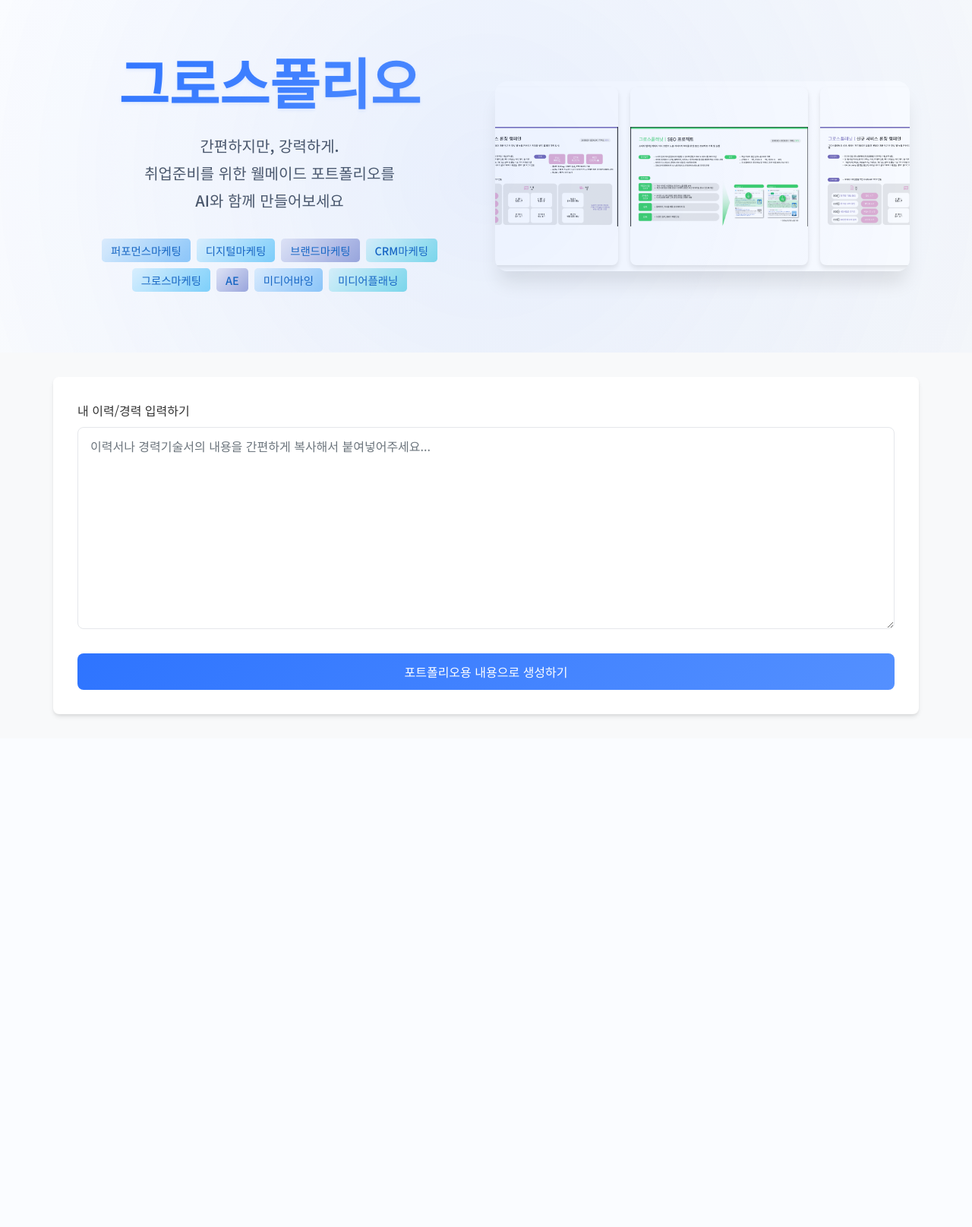
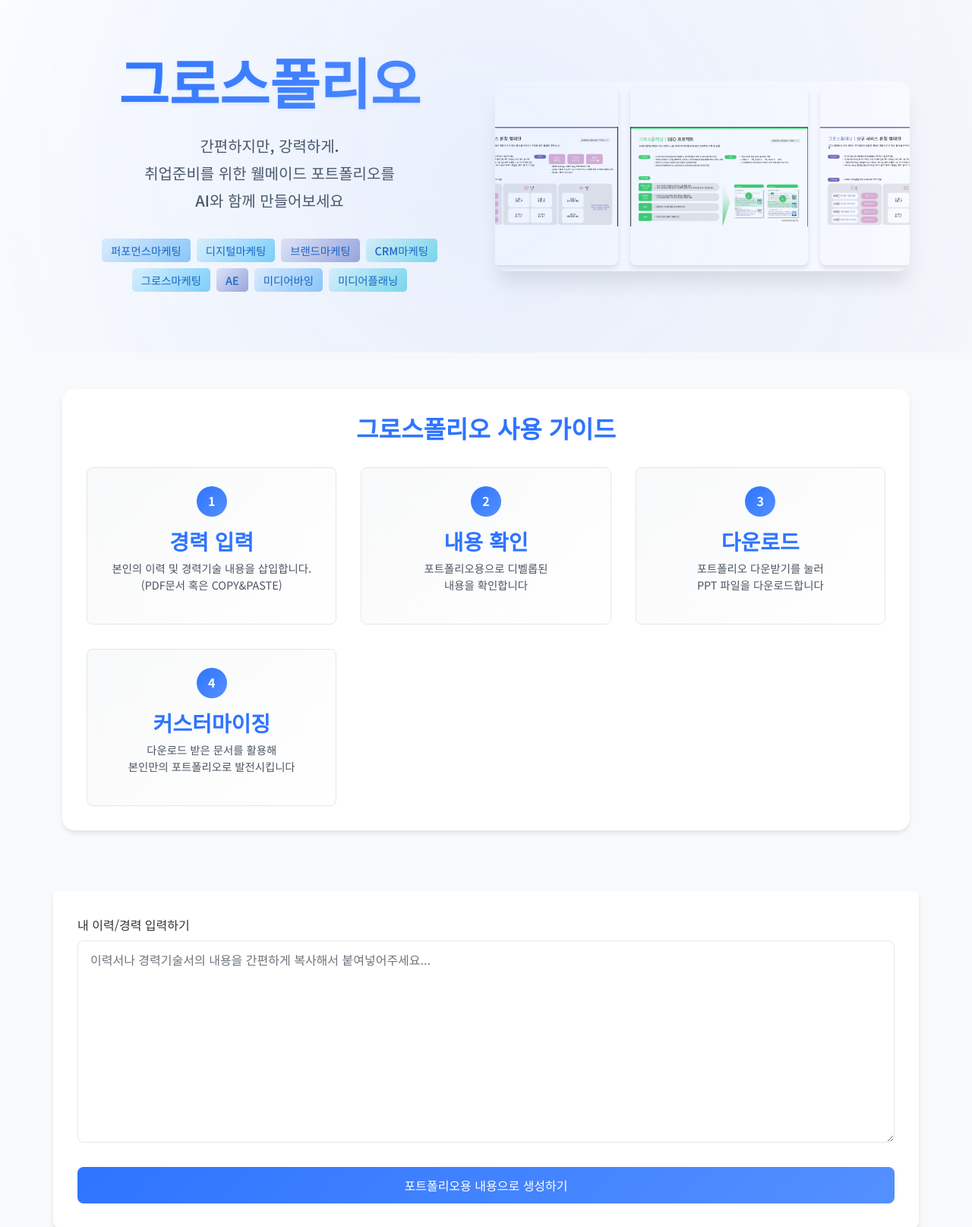
Before and after one commit to earningss793/GROWTHFOLIO2, a Flask app: page / in a window 1280 px wide. Shown: the top 1615 px of the page at 76% size. Before the commit the page ends 945 px from the top, so only its background shows below. Run offline with Flask 3, Linux system fonts and the light colour scheme.

Commit message:
Agent query: 서비스 사용 가이드가 4단계로 명확하게 표시되나요?
Add step-by-step guide for using Growthfolio.

Screenshot: https://storage.googleapis.com/screenshot-production-us-central1/2ddb2ace-feac-4855-9cc1-31eebc75f8a6/f02b78fb-0b98-4723-ab19-a68c3b588af7.jpg

```diff
--- a/static/css/styles.css
+++ b/static/css/styles.css
@@ -408,3 +408,66 @@ pre {
 .notion-tag.ae { background: linear-gradient(135deg, #E8EAF6, #9FA8DA); }
 .notion-tag.media-buying { background: linear-gradient(135deg, #E3F2FD, #90CAF9); }
 .notion-tag.media-planning { background: linear-gradient(135deg, #E0F7FA, #80DEEA); }
+
+
+/* Step by Step 가이드 스타일 */
+.steps-guide {
+    margin: 3rem 0;
+    padding: 2rem;
+    background: white;
+    border-radius: 1rem;
+    box-shadow: 0 4px 6px -1px rgba(0, 0, 0, 0.1);
+}
+
+.steps-guide h2 {
+    text-align: center;
+    color: #2E74FF;
+    margin-bottom: 2rem;
+    font-weight: 700;
+}
+
+.steps-container {
+    display: grid;
+    grid-template-columns: repeat(auto-fit, minmax(250px, 1fr));
+    gap: 2rem;
+    margin-top: 2rem;
+}
+
+.step-item {
+    text-align: center;
+    padding: 1.5rem;
+    background: linear-gradient(135deg, #f8f9fa, #ffffff);
+    border-radius: 0.5rem;
+    border: 1px solid #e5e7eb;
+    transition: all 0.3s ease;
+}
+
+.step-item:hover {
+    transform: translateY(-5px);
+    box-shadow: 0 10px 15px -3px rgba(0, 0, 0, 0.1);
+}
+
+.step-number {
+    width: 40px;
+    height: 40px;
+    background: linear-gradient(135deg, #2E74FF, #5490FF);
+    color: white;
+    border-radius: 50%;
+    display: flex;
+    align-items: center;
+    justify-content: center;
+    margin: 0 auto 1rem;
+    font-weight: bold;
+}
+
+.step-title {
+    color: #2E74FF;
+    font-weight: 600;
+    margin-bottom: 0.5rem;
+}
+
+.step-description {
+    color: #4b5563;
+    font-size: 0.9rem;
+    line-height: 1.5;
+}
--- a/templates/index.html
+++ b/templates/index.html
@@ -60,6 +60,47 @@
         <div class="glow-background"></div>
     </div>
 
+    <!-- Step by Step 가이드 추가 -->
+    <div class="container">
+        <div class="steps-guide">
+            <h2>그로스폴리오 사용 가이드</h2>
+            <div class="steps-container">
+                <div class="step-item">
+                    <div class="step-number">1</div>
+                    <h3 class="step-title">경력 입력</h3>
+                    <p class="step-description">
+                        본인의 이력 및 경력기술 내용을 삽입합니다.<br>
+                        (PDF문서 혹은 COPY&PASTE)
+                    </p>
+                </div>
+                <div class="step-item">
+                    <div class="step-number">2</div>
+                    <h3 class="step-title">내용 확인</h3>
+                    <p class="step-description">
+                        포트폴리오용으로 디벨롭된<br>
+                        내용을 확인합니다
+                    </p>
+                </div>
+                <div class="step-item">
+                    <div class="step-number">3</div>
+                    <h3 class="step-title">다운로드</h3>
+                    <p class="step-description">
+                        포트폴리오 다운받기를 눌러<br>
+                        PPT 파일을 다운로드합니다
+                    </p>
+                </div>
+                <div class="step-item">
+                    <div class="step-number">4</div>
+                    <h3 class="step-title">커스터마이징</h3>
+                    <p class="step-description">
+                        다운로드 받은 문서를 활용해<br>
+                        본인만의 포트폴리오로 발전시킵니다
+                    </p>
+                </div>
+            </div>
+        </div>
+    </div>
+
     <div class="container main-content">
         <div class="upload-container">
             <form id="resume-form">
```
